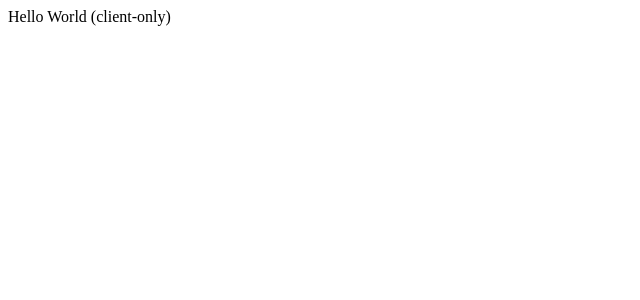
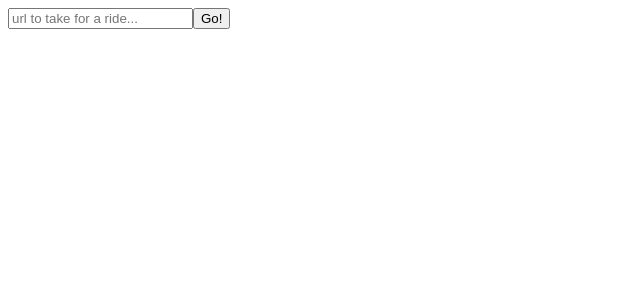
Before and after one commit to tomermes/responsivit, a React app in the folder packages/app/: page / in a window 1280 px wide. Shown: the top 300 px of the page, without its empty margins (0-640 px from the left). Built offline with nearby package versions, Linux system fonts and the light colour scheme; the HTML template or start-up script is replaced by a standard one.

Commit message:
creating preload screen based on AppState

```diff
--- a/packages/app/src/app.tsx
+++ b/packages/app/src/app.tsx
@@ -5,4 +5,4 @@ export interface IAppProps {
     text: string
 }
 
-export const App: React.FunctionComponent<IAppProps> = ({text}) => <Main text={text} />
+export const App: React.FunctionComponent<{}> = () => <Main/>
--- a/packages/app/src/client-bootstrap.tsx
+++ b/packages/app/src/client-bootstrap.tsx
@@ -5,9 +5,9 @@ import { App } from './app'
 const container = upsertContainer()
 
 if (container.hasAttribute('data-ssr')) {
-    hydrate(<App text="Hello World (hydrated)" />, container)
+    hydrate(<App/>, container)
 } else {
-    render(<App text="Hello World (client-only)" />, container)
+    render(<App/>, container)
 }
 
 function upsertContainer(): HTMLElement {
--- a/packages/components/src/main.tsx
+++ b/packages/components/src/main.tsx
@@ -1,7 +1,26 @@
 import React from 'react'
+import PreLoad from './preload'
 
-export interface IMainProps {
-    text: string
+export enum AppState{
+    PreLoad,
+    SiteLoaded
 }
 
-export const Main: React.FunctionComponent<IMainProps> = ({text}) => <main>{text}</main>
+export interface IState {
+    currAppState: AppState
+}
+
+export class Main extends React.Component<{}, IState > {
+    constructor(props: {}) {
+        super(props)
+        this.state = {currAppState: AppState.PreLoad}
+    }
+
+    public render() {
+        if (this.state.currAppState === AppState.PreLoad){
+            return <PreLoad />
+        } else { // if (this.state.currAppState === AppState.SiteLoaded){
+            return <main>2222</main>
+        }
+    }
+}
--- /dev/null
+++ b/packages/components/src/preload.tsx
@@ -0,0 +1,17 @@
+import React from 'react'
+
+export default class PreLoad extends React.Component<{}, {} > {
+    constructor(props: {}) {
+        super(props)
+        this.state = {}
+    }
+
+    public render() {
+        return (
+            <div>
+                <input placeholder="url to take for a ride..."></input>
+                <button>Go!</button>
+            </div>
+        )
+    }
+}
```
Also changed, not shown: package.json (+8 -2 lines), 2 other files (tests, documents, lock files or other folders).
